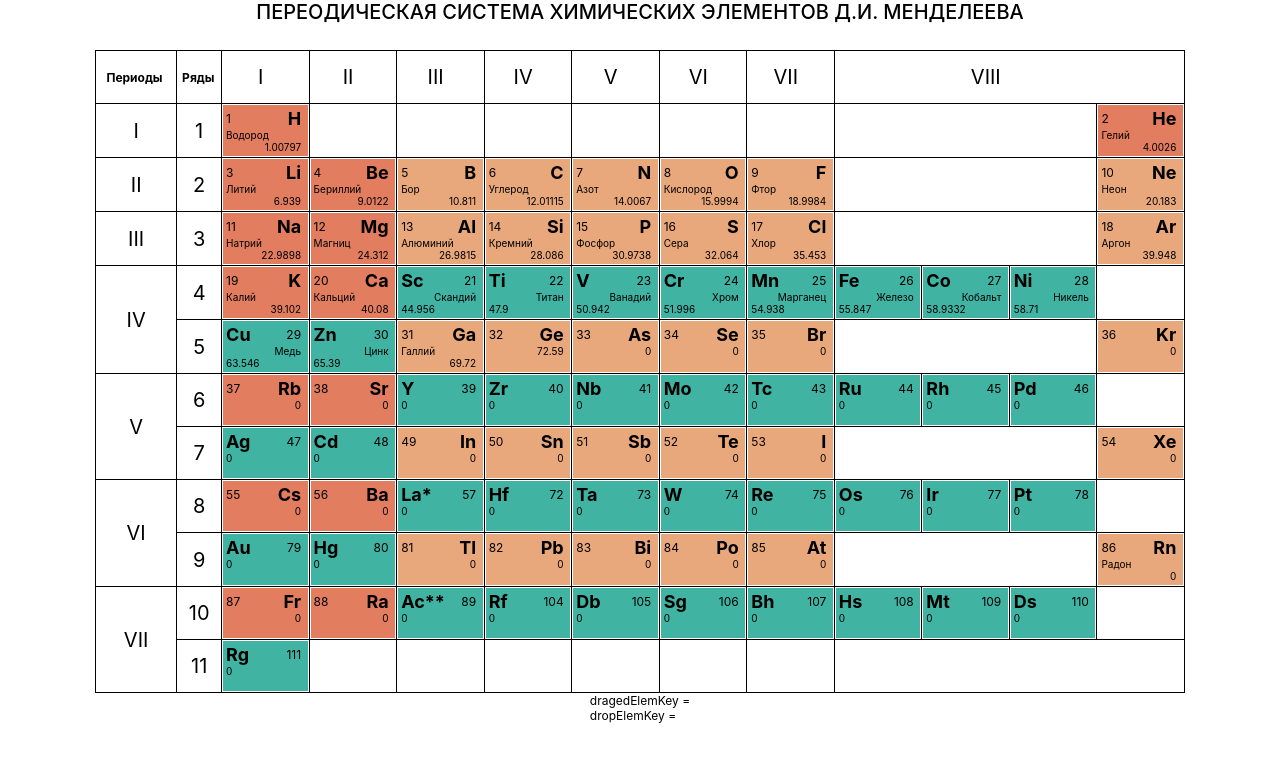
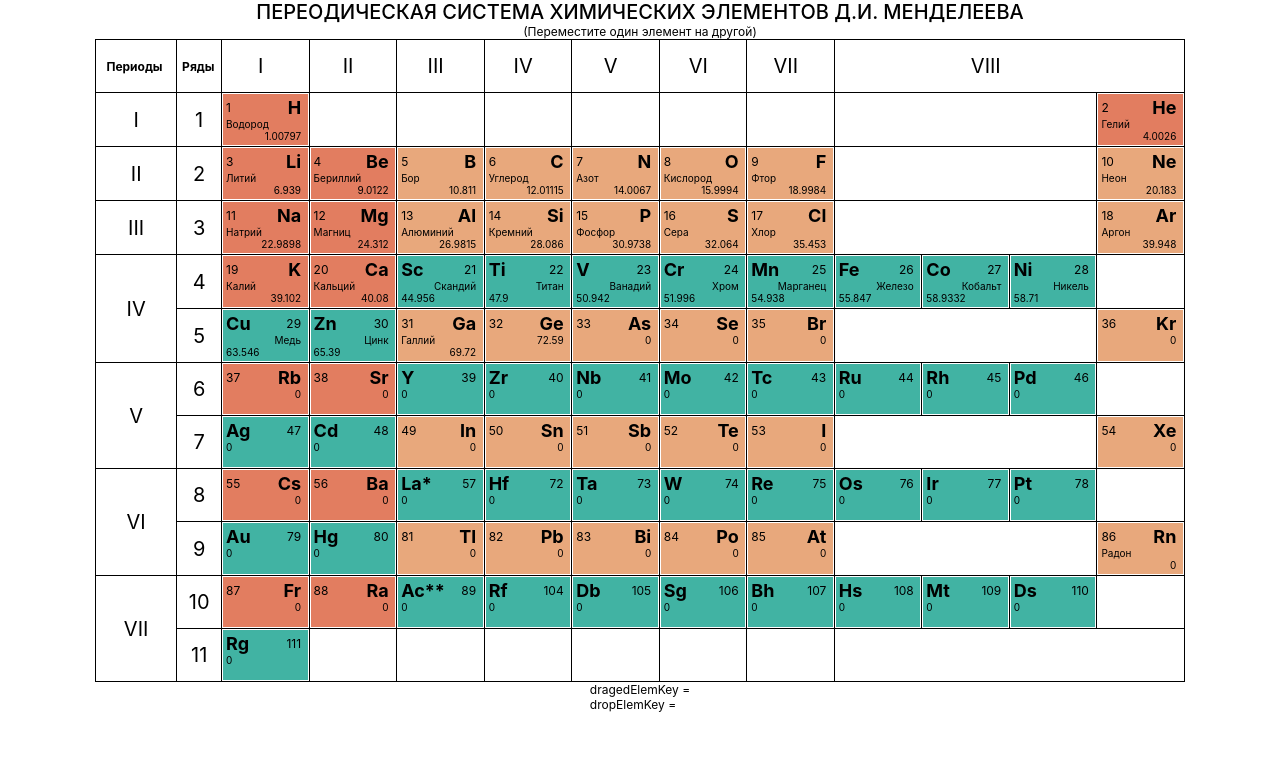
Before and after one commit to Vvtu/mendeleev_table, a React (Create React App) app: page / in a window 1280 px wide. Shown: the top 762 px of the page. Built offline with nearby package versions, Linux system fonts and the light colour scheme.

Commit message:
fix add ElementsInteractions

```diff
--- a/src/table/Cell.js
+++ b/src/table/Cell.js
@@ -1,7 +1,7 @@
 import React from 'react';
 import './Table.css';
 
-import Elements from './Elements';
+import Elements from './data/Elements';
 
 function Cell(props) {
 	const { elem, setDragedElemKey, handleOnDrop } = props;
--- a/src/table/Table.css
+++ b/src/table/Table.css
@@ -31,7 +31,6 @@ td {
 .titleClass {
 	font-size: 20px;
 	font-weight: 500;
-	height: var(--height);
 }
 
 .header {
--- a/src/table/Table.js
+++ b/src/table/Table.js
@@ -15,9 +15,8 @@ function Table() {
 
 	return (
 		<div className="mainDiv">
-			<div className="titleClass">
-				<div>{'ПЕРЕОДИЧЕСКАЯ СИСТЕМА ХИМИЧЕСКИХ ЭЛЕМЕНТОВ Д.И. МЕНДЕЛЕЕВА'}</div>
-			</div>
+			<div className="titleClass">{'ПЕРЕОДИЧЕСКАЯ СИСТЕМА ХИМИЧЕСКИХ ЭЛЕМЕНТОВ Д.И. МЕНДЕЛЕЕВА'}</div>
+			<div>{'(Переместите один элемент на другой)'}</div>
 			<table className="tableMain">
 				<thead>
 					<tr>
```
Also changed, not shown: src/table/data/Elements.js (renamed from src/table/Elements.js), src/table/data/ElementsInteactions.js (added).
